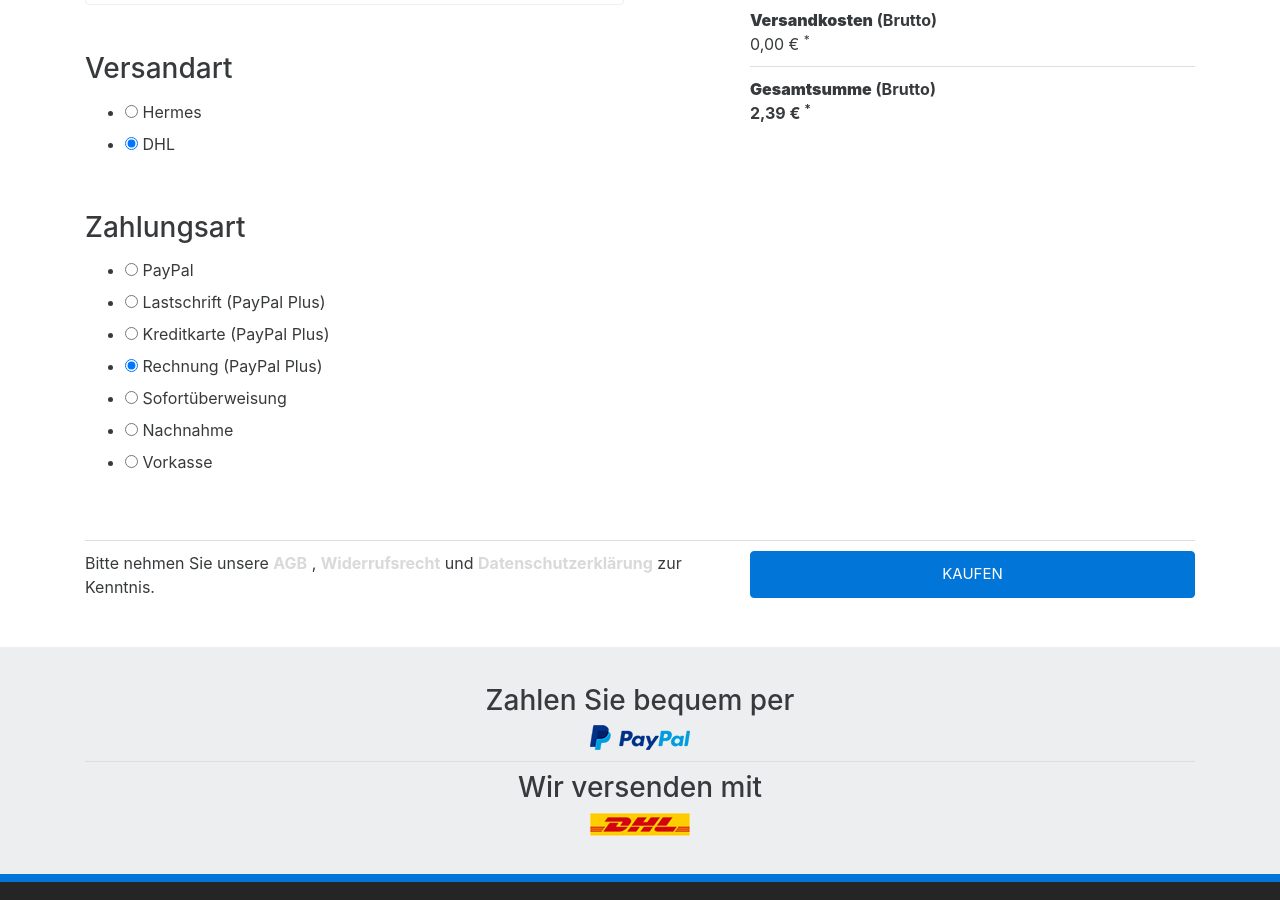
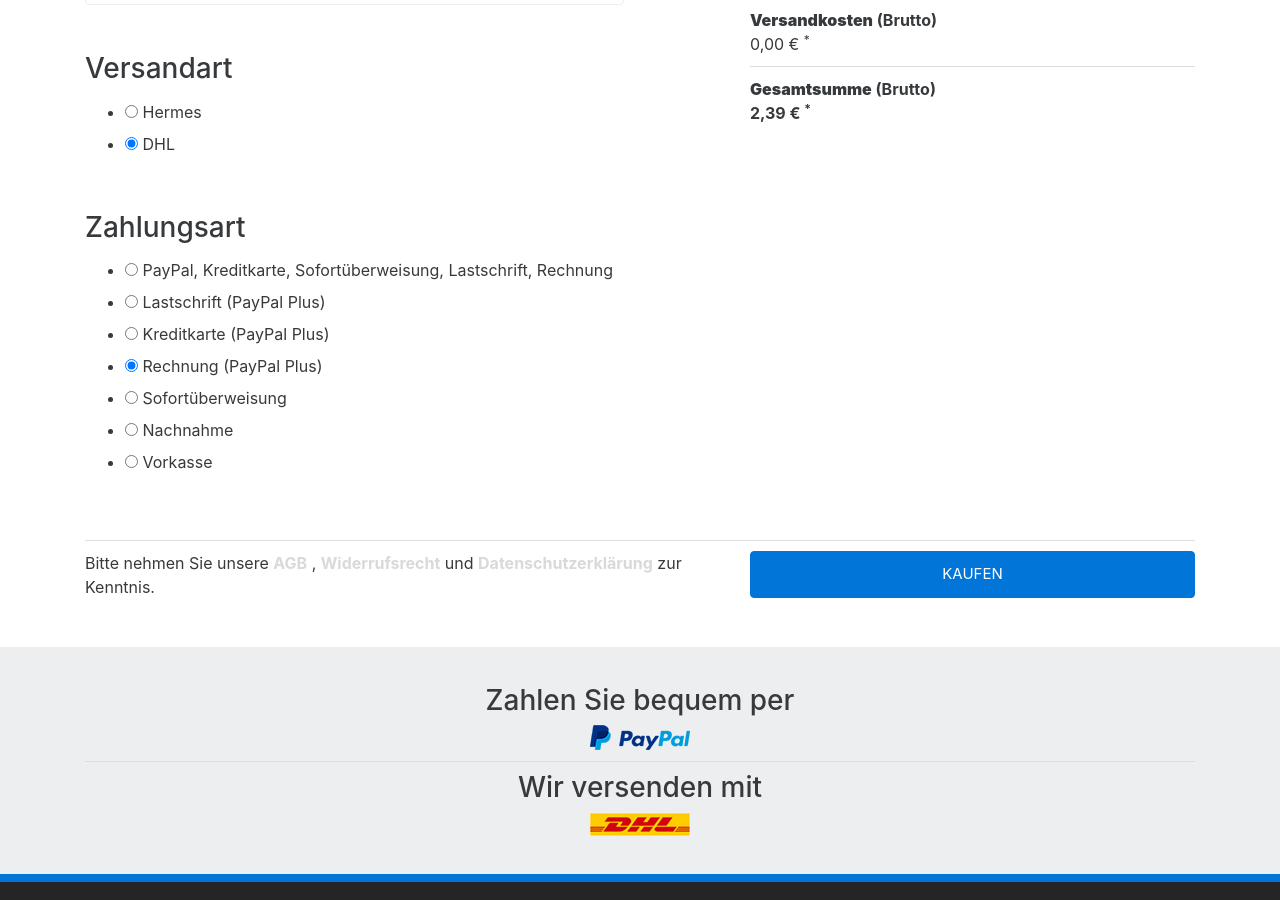
Before and after one commit to sh-software/callisto4, a Jekyll site: the page built from checkout.html, in a window 1280 px wide and 900 px high, scrolled down 554 px. Built offline with Jekyll 4.4.1, drawn with Linux system fonts in a browser that asks for light colours; nearby versions of some CDN libraries.

Commit message:
added longer string to payment method

```diff
--- a/_includes/_component-payment-methods/component-payment-methods.html
+++ b/_includes/_component-payment-methods/component-payment-methods.html
@@ -7,7 +7,7 @@
         <li class="panel-list-item" data-id="50">
             <input type="radio" id="1_paymentMethod50" name="MethodOfPaymentID" value="50" checked="checked">
             <label for="1_paymentMethod50">
-                <div class="content">PayPal</div>
+                <div class="content">PayPal, Kreditkarte, Sofortüberweisung, Lastschrift, Rechnung</div>
             </label>
         </li><!--
         --><li class="panel-list-item" data-id="50">
```
